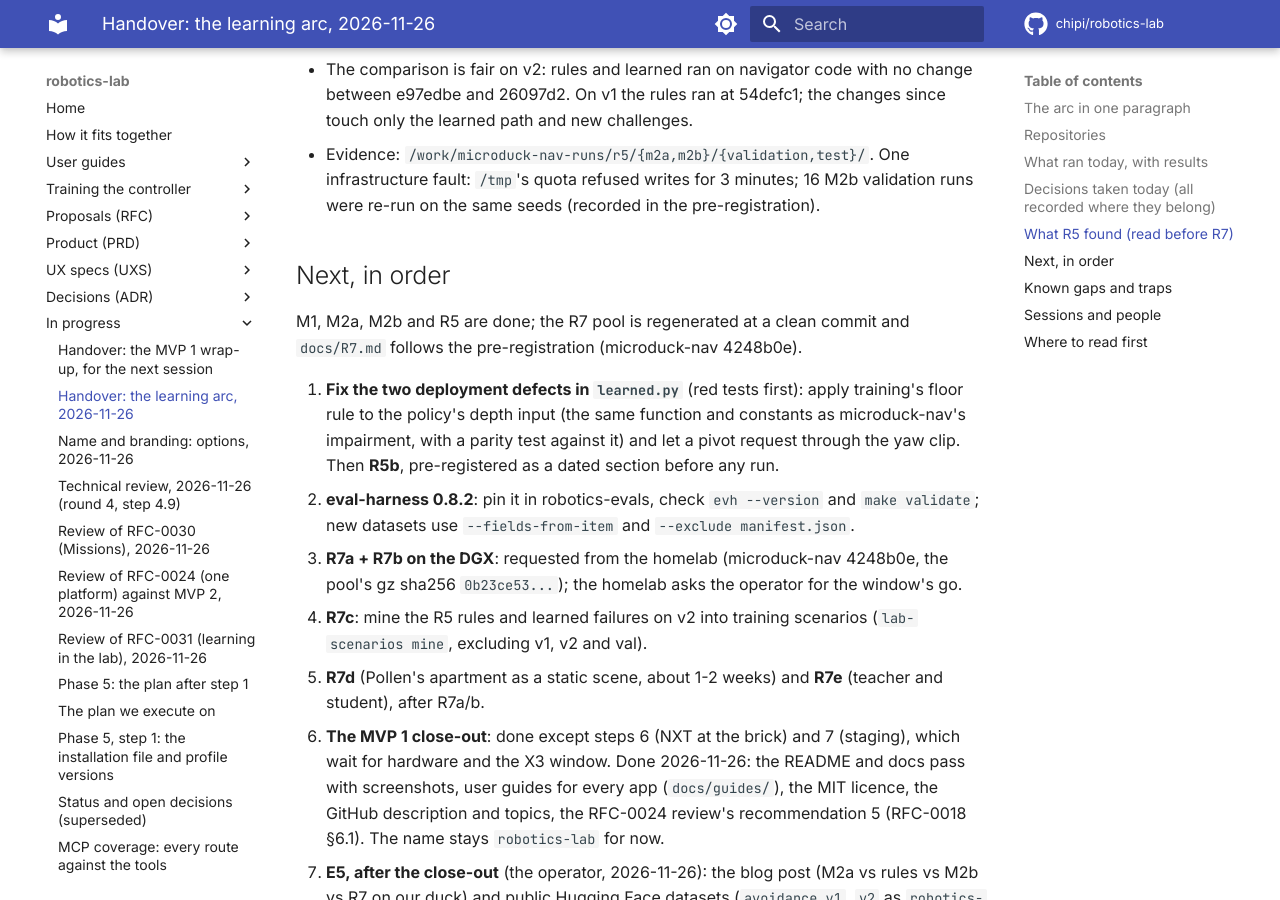
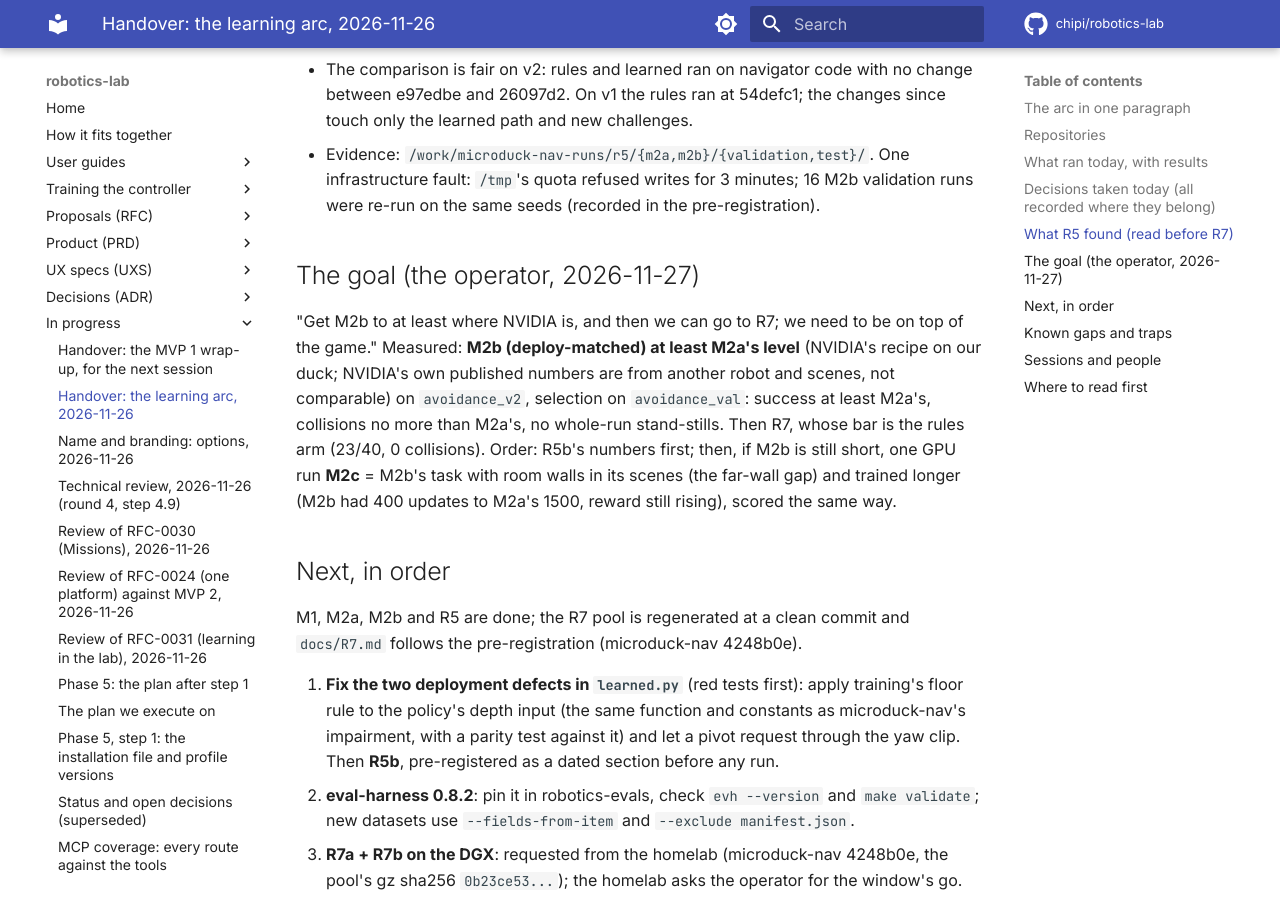
Before and after one commit to chipi/robotics-lab, an MkDocs documentation site: the page built from docs/wip/HANDOVER-TRAINING-2026-11-26.md, in a window 1280 px wide and 900 px high, scrolled down 3773 px. Built offline with MkDocs 1.6.1 and Material for MkDocs 9.7.7, drawn with Linux system fonts in a browser that asks for light colours; comment, search, counter and statistics services are not loaded.

Commit message:
docs(wip): the operator's goal: M2b at least at M2a's (NVIDIA's recipe) level before R7; M2c if R5b leaves it short
Co-Authored-By: Claude Opus 5.5 <noreply@anthropic.com>
Claude-Session: https://claude.ai/code/session_014cvkLACeLchr5ni8n9hCia

```diff
--- a/docs/wip/HANDOVER-TRAINING-2026-11-26.md
+++ b/docs/wip/HANDOVER-TRAINING-2026-11-26.md
@@ -91,6 +91,17 @@ Prod must be back by 23:20Z; the nightly 23:45Z to 03:00Z stays clear.
   `/tmp`'s quota refused writes for 3 minutes; 16 M2b validation runs were re-run on the same
   seeds (recorded in the pre-registration).
 
+## The goal (the operator, 2026-11-27)
+
+"Get M2b to at least where NVIDIA is, and then we can go to R7; we need to be on top of the game."
+Measured: **M2b (deploy-matched) at least M2a's level** (NVIDIA's recipe on our duck; NVIDIA's own
+published numbers are from another robot and scenes, not comparable) on `avoidance_v2`, selection on
+`avoidance_val`: success at least M2a's, collisions no more than M2a's, no whole-run stand-stills.
+Then R7, whose bar is the rules arm (23/40, 0 collisions). Order: R5b's numbers first; then, if M2b
+is
+still short, one GPU run **M2c** = M2b's task with room walls in its scenes (the far-wall gap) and
+trained longer (M2b had 400 updates to M2a's 1500, reward still rising), scored the same way.
+
 ## Next, in order
 
 M1, M2a, M2b and R5 are done; the R7 pool is regenerated at a clean commit and `docs/R7.md`
```
